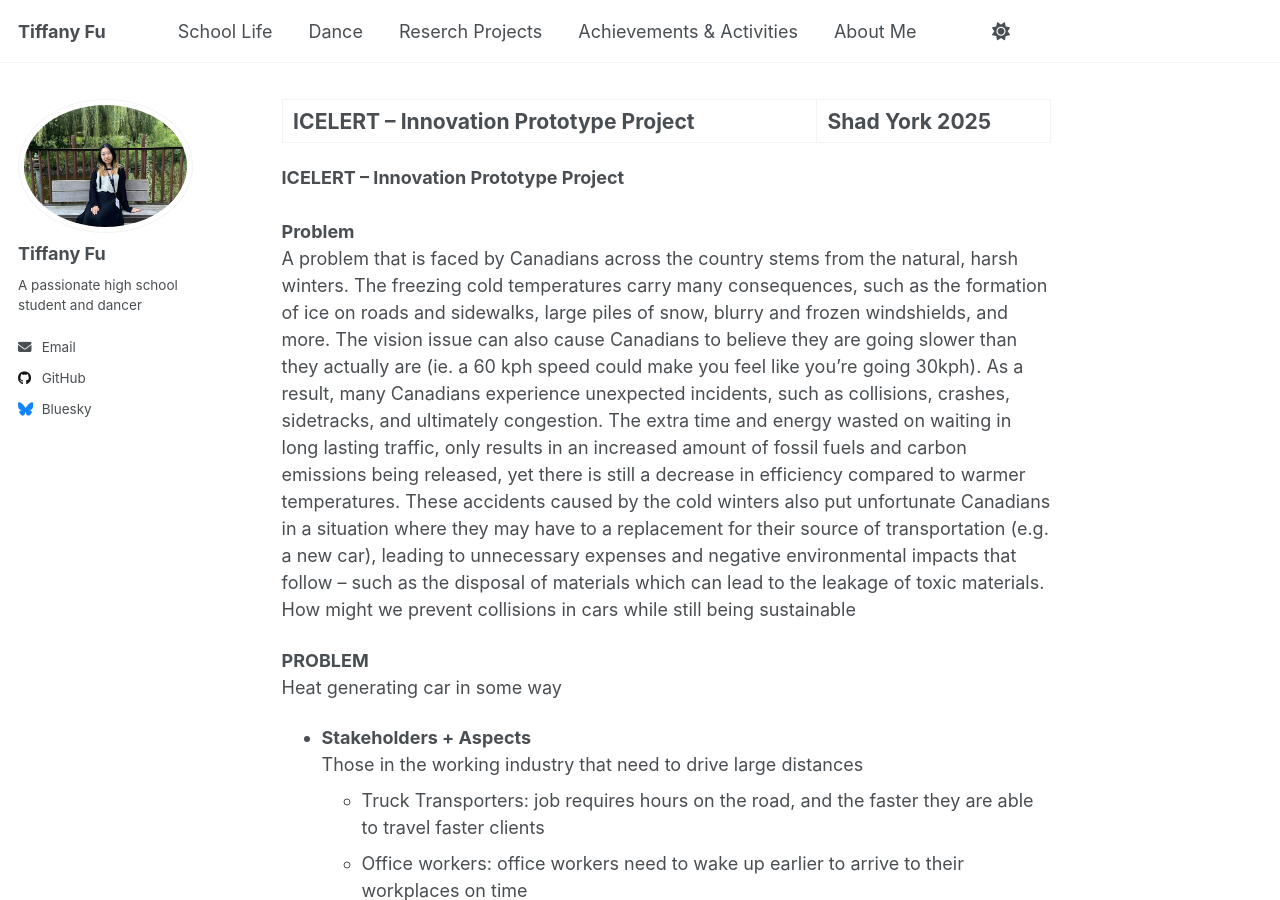
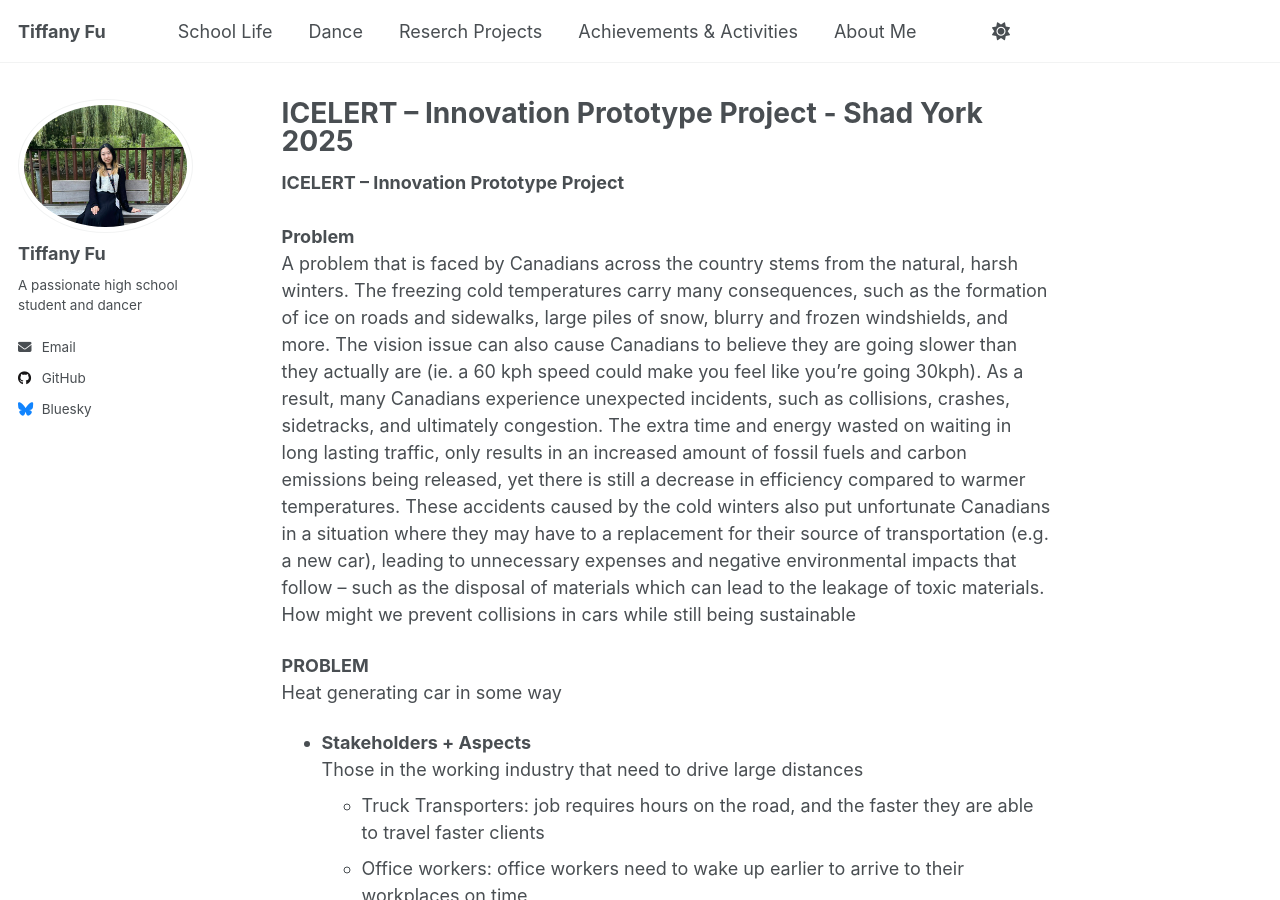
Before and after one commit to TiffanyJTFu/TiffanyFu, a Jekyll site: the page built from _teaching/InnovationProject.md, in a window 1280 px wide and 900 px high. Built offline with Jekyll 4.4.1, drawn with Linux system fonts in a browser that asks for light colours; a script that is not in the unit is left out.

```diff
--- a/_teaching/InnovationProject.md
+++ b/_teaching/InnovationProject.md
@@ -1,5 +1,5 @@
 ---
-title: "ICELERT – Innovation Prototype Project | Shad York 2025"
+title: "ICELERT – Innovation Prototype Project - Shad York 2025"
 collection: teaching
 type: ""
 permalink: /teaching/InnovationProject
```
